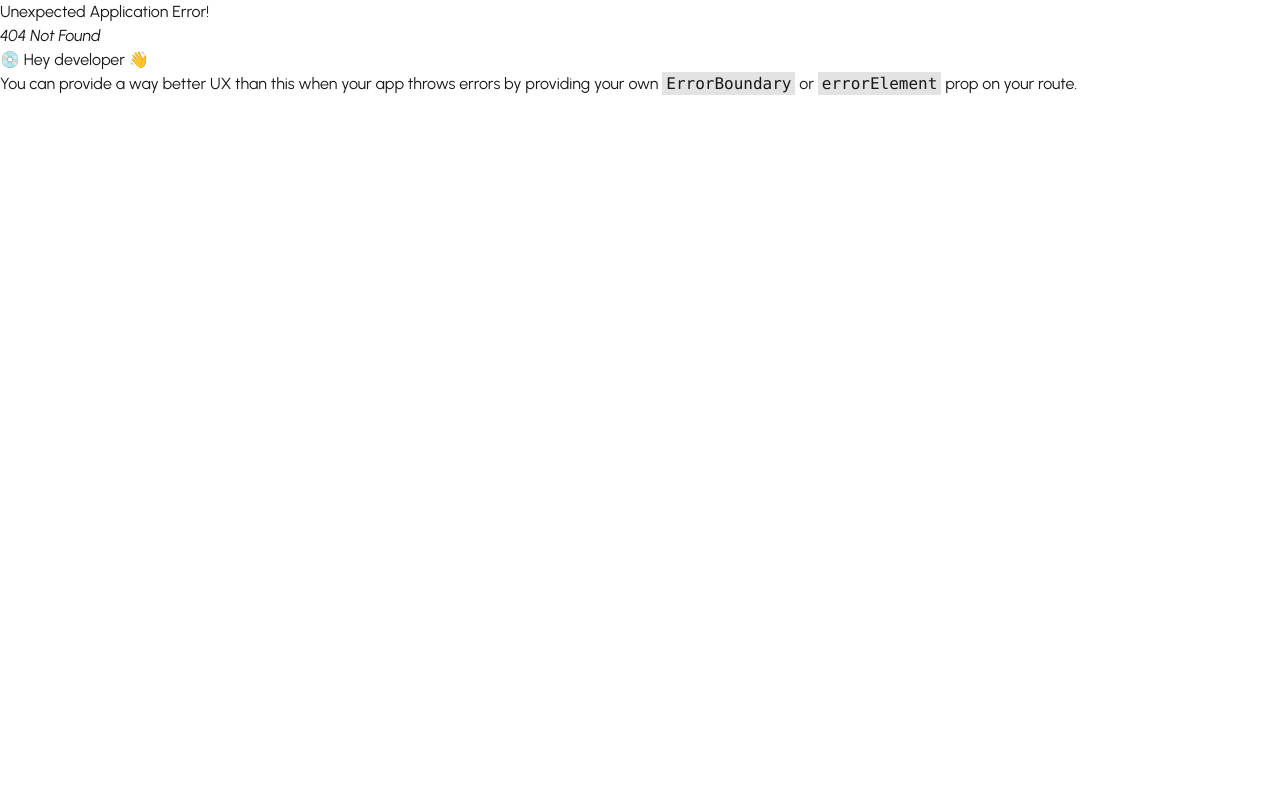
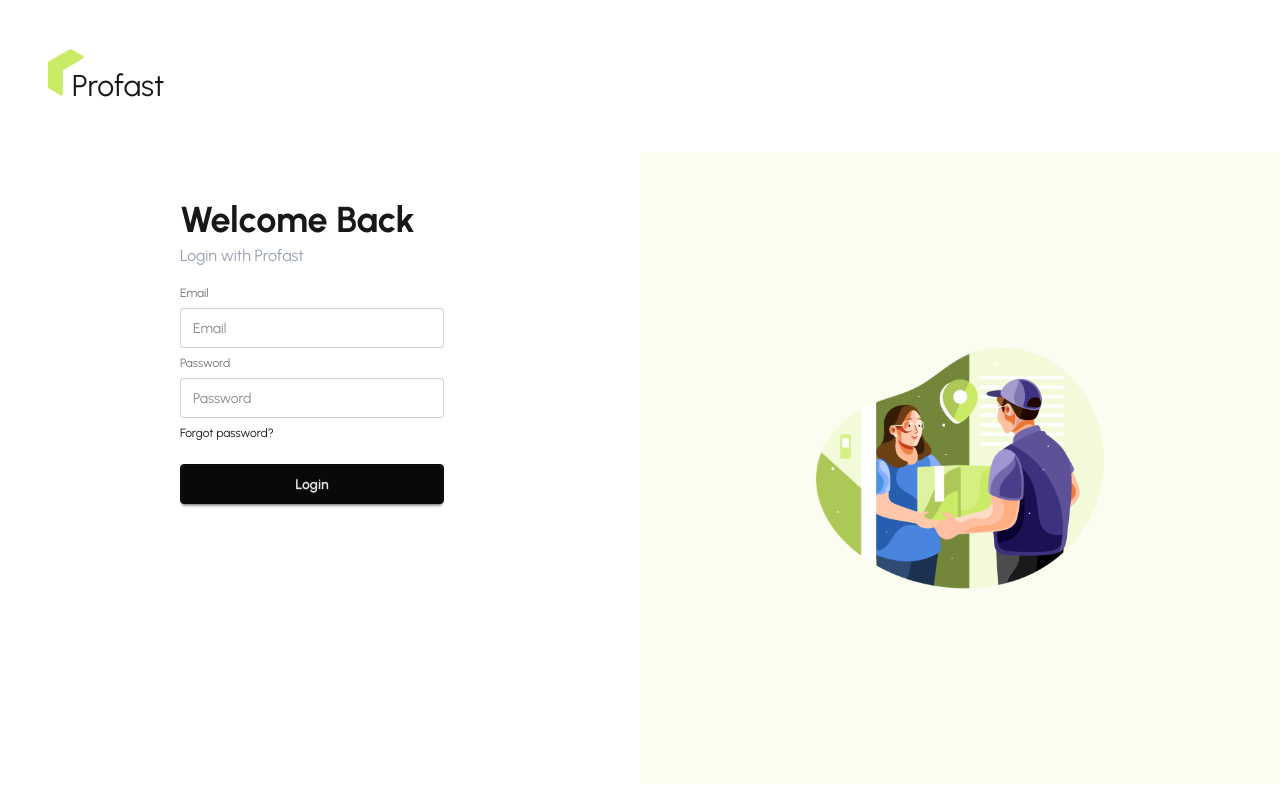
Before and after one commit to Yeassin7376/proFast-client, a React (Vite) app: page /login in a window 1280 px wide. Before the commit this address had no page. Built offline with nearby package versions, Linux system fonts and the light colour scheme.

Commit message:
added aythLayout and login page and implement react-hook-form package to handle authentication froms

```diff
--- a/package.json
+++ b/package.json
@@ -11,9 +11,11 @@
   },
   "dependencies": {
     "@tailwindcss/vite": "^4.1.10",
+    "aos": "^2.3.4",
     "react": "^19.1.0",
     "react-dom": "^19.1.0",
     "react-fast-marquee": "^1.6.5",
+    "react-hook-form": "^7.59.0",
     "react-icons": "^5.5.0",
     "react-responsive-carousel": "^3.2.23",
     "react-router": "^7.6.2",
--- /dev/null
+++ b/src/layouts/AuthLayout.jsx
@@ -0,0 +1,26 @@
+import React from 'react';
+import authImg from '../assets/authImage.png';
+import { Outlet } from 'react-router';
+import ProfastLogo from '../pages/shared/ProfastLogo/ProfastLogo';
+
+const AuthLayout = () => {
+  return (
+    <div className=" p-0 ">
+         <div className="p-5 md:p-12">
+            <ProfastLogo></ProfastLogo>
+          </div>
+      <div className="hero-content flex-col md:flex-row-reverse p-0 items-start">
+        <div className="flex-1 flex justify-center items-center w-full bg-[#FAFDF0] md:px-14 md:py-44">
+          <img src={authImg} className="max-w-sm rounded-lg " />
+        </div>
+
+        <div className="flex-1 p-12 flex justify-center">
+
+          <Outlet></Outlet>
+        </div>
+      </div>
+    </div>
+  );
+};
+
+export default AuthLayout;
--- a/src/main.jsx
+++ b/src/main.jsx
@@ -3,6 +3,11 @@ import { createRoot } from 'react-dom/client';
 import './index.css';
 import { RouterProvider } from 'react-router';
 import { router } from './router/router.jsx';
+
+import 'aos/dist/aos.css';
+import Aos from 'aos';
+
+Aos.init()
 
 createRoot(document.getElementById('root')).render(
   <StrictMode>
--- /dev/null
+++ b/src/pages/Authentication/Login.jsx
@@ -0,0 +1,58 @@
+import React from 'react';
+import { useForm } from 'react-hook-form';
+
+const Login = () => {
+  const {
+    register,
+    formState: { errors },
+    handleSubmit
+  } = useForm();
+
+  const onSubmit = (data) => {
+    console.log(data);
+  };
+
+  return (
+    <div className="w-1/2 ">
+      <h1 className="text-4xl font-bold mb-1">Welcome Back</h1>
+      <p className="text-gray-400 mb-3">Login with Profast</p>
+      <form onSubmit={handleSubmit(onSubmit)}>
+        <fieldset className="fieldset">
+          <label className="label">Email</label>
+          <input
+            type="email"
+            {...register('email', { required: 'Email Address is required' })}
+            aria-invalid={errors.email ? 'true' : 'false'}
+            className="input"
+            placeholder="Email"
+          />
+          {errors.email && (
+            <p role="alert" className="text-red-500">
+              {errors.email.message}
+            </p>
+          )}
+
+          <label className="label">Password</label>
+          <input
+            type="password"
+            {...register('password', { required: 'password required', minLength: 6 })}
+            className="input"
+            placeholder="Password"
+          />
+          {errors.password?.type === 'required' && <p className="text-red-500">{errors.password.message}</p>}
+          {errors.password?.type === 'minLength' && (
+            <p className="text-red-500">Password should be more then 6 characters</p>
+          )}
+
+          <div>
+            <a className="link link-hover">Forgot password?</a>
+          </div>
+
+          <button className="btn btn-neutral mt-4">Login</button>
+        </fieldset>
+      </form>
+    </div>
+  );
+};
+
+export default Login;
--- a/src/pages/Home/BeMerchant/BeMerchant.jsx
+++ b/src/pages/Home/BeMerchant/BeMerchant.jsx
@@ -3,7 +3,7 @@ import location from '../../../assets/location-merchant.png'
 
 const BeMerchant = () => {
   return (
-    <div className="hero bg-[#03373D] md:p-20 rounded-4xl">
+    <div data-aos="zoom-in-up" className="bg-[url('assets/be-a-merchant-bg.png')] bg-no-repeat bg-[#03373D] md:p-20 rounded-4xl">
       <div className="hero-content flex-col lg:flex-row-reverse">
         <img
           src={location}
--- a/src/pages/shared/ProfastLogo/ProfastLogo.jsx
+++ b/src/pages/shared/ProfastLogo/ProfastLogo.jsx
@@ -1,9 +1,13 @@
 import React from 'react';
 import logo from '../../../assets/logo.png'
+import { useNavigate } from 'react-router';
 
 const ProfastLogo = () => {
+
+    const navigate = useNavigate();
+
     return (
-        <div className='flex items-end '>
+        <div onClick={()=> navigate('/')} className='flex items-end cursor-pointer'>
             <img className='mb-2' src={logo} alt="" />
             <p className='text-3xl -ml-3'>Profast</p>
         </div>
--- a/src/router/router.jsx
+++ b/src/router/router.jsx
@@ -1,16 +1,28 @@
-import { createBrowserRouter } from "react-router";
-import RootLayout from "../layouts/RootLayout";
-import Home from "../pages/Home/Home/Home";
+import { createBrowserRouter } from 'react-router';
+import RootLayout from '../layouts/RootLayout';
+import Home from '../pages/Home/Home/Home';
+import AuthLayout from '../layouts/AuthLayout';
+import Login from '../pages/Authentication/Login';
 
 export const router = createBrowserRouter([
   {
-      path: "/",
+    path: '/',
     Component: RootLayout,
-      children:[
+    children: [
       {
         index: true,
         Component: Home
       }
     ]
   },
+  {
+    path: '/',
+    Component: AuthLayout,
+    children: [
+      {
+        path: 'login',
+        Component: Login
+      }
+    ]
+  }
 ]);
```
Also changed, not shown: 1 other file (tests, documents, lock files or other folders). Lines whose indentation alone changed are shown as unchanged.
